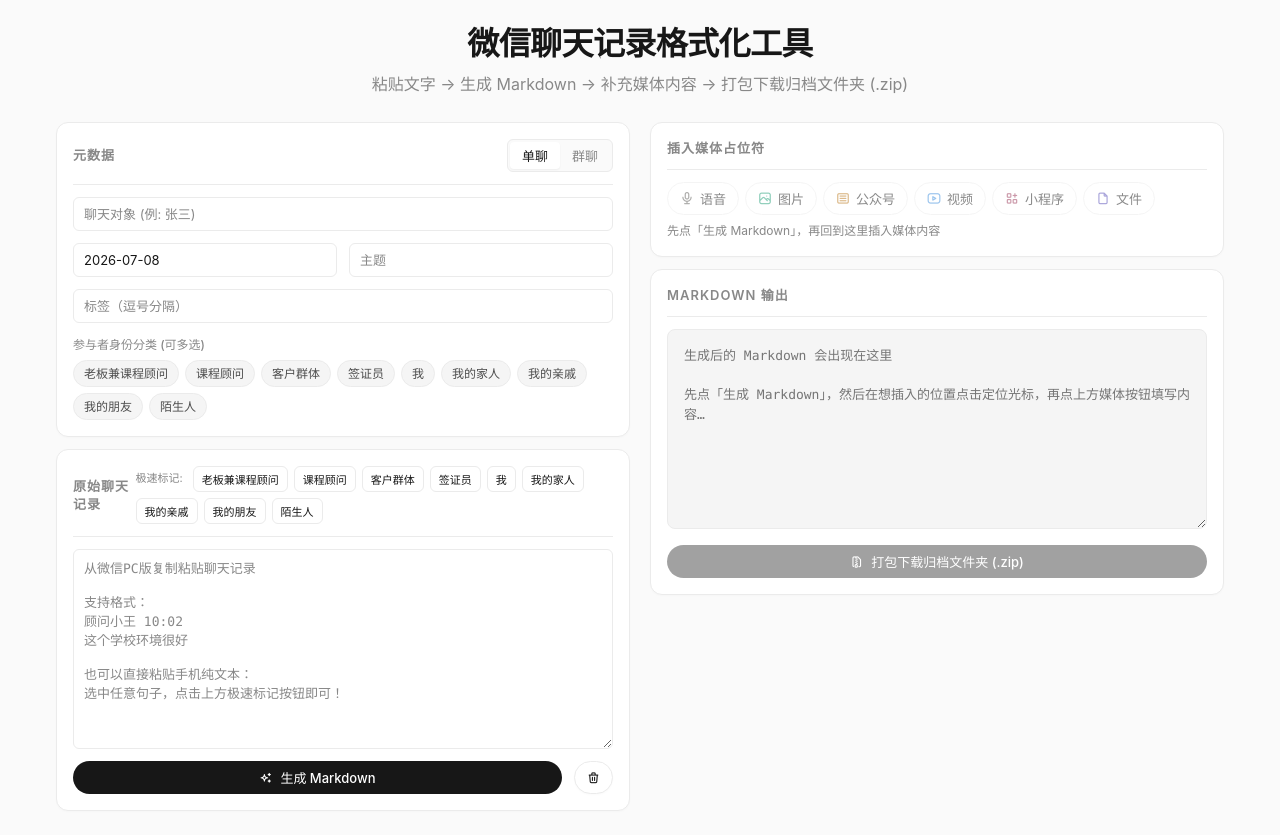
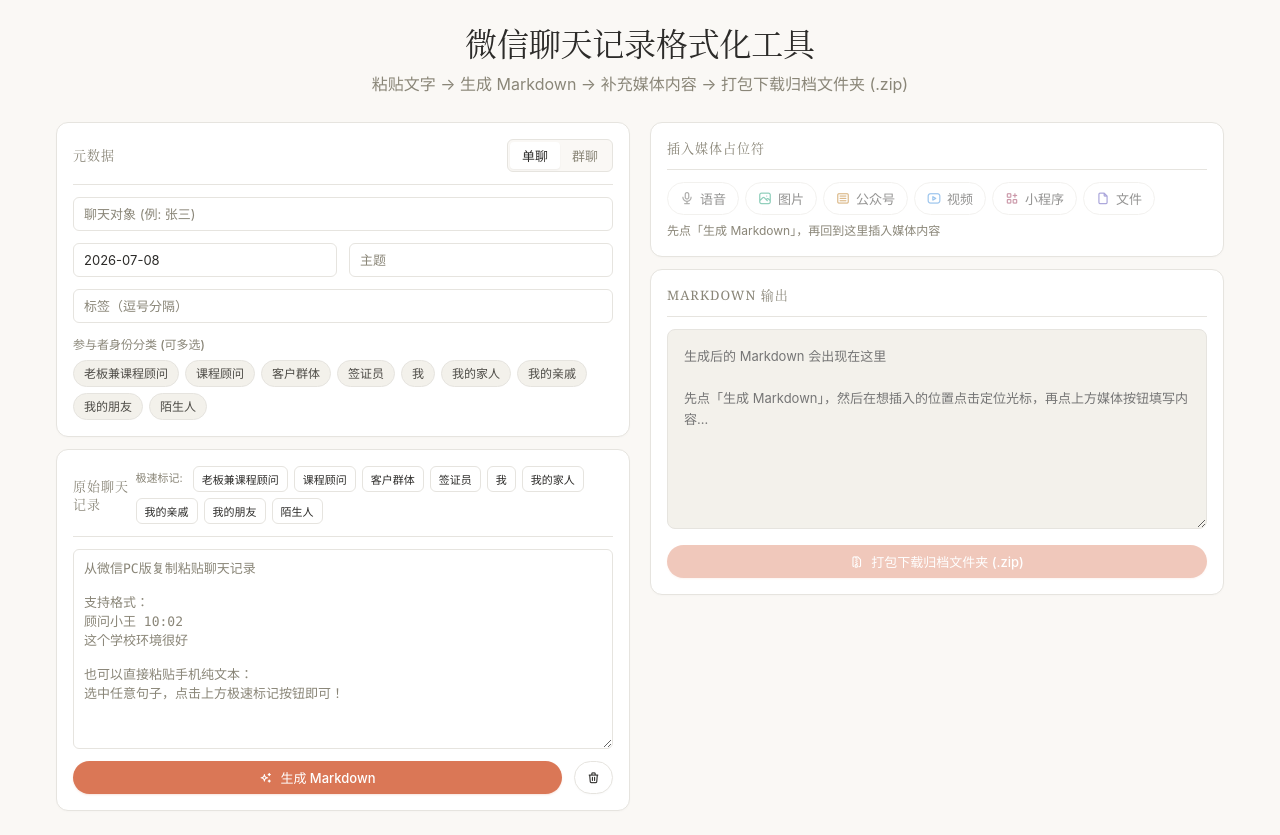
Before and after one commit to yuuniji/wechat-formatter, a React (Vite) app: page / in a window 1280 px wide. Built offline with nearby package versions, Linux system fonts and the light colour scheme.

Commit message:
style: apply claude inspired aesthetic

```diff
--- a/src/index.css
+++ b/src/index.css
@@ -1,18 +1,18 @@
 :root {
-  /* Vercel Colors */
-  --vc-primary: #171717;
+  /* Claude Colors */
+  --vc-primary: #da7756; /* Claude Terracotta */
   --vc-on-primary: #ffffff;
-  --vc-ink: #171717;
-  --vc-body: #4d4d4d;
-  --vc-mute: #888888;
-  --vc-hairline: #ebebeb;
-  --vc-hairline-strong: #a1a1a1;
+  --vc-ink: #2c2b29; /* Warm dark gray */
+  --vc-body: #4d4b46;
+  --vc-mute: #8a8678;
+  --vc-hairline: #e6e4df;
+  --vc-hairline-strong: #d2cfc4;
   --vc-canvas: #ffffff;
-  --vc-canvas-soft: #fafafa;
-  --vc-canvas-soft-2: #f5f5f5;
-  --vc-link: #0070f3;
-  --vc-selection: #171717;
-  --vc-selection-fg: #f2f2f2;
+  --vc-canvas-soft: #faf8f5; /* Claude Paper */
+  --vc-canvas-soft-2: #f3f1eb;
+  --vc-link: #da7756;
+  --vc-selection: #f0ede6;
+  --vc-selection-fg: #2c2b29;
 
   /* Radii */
   --radius-xs: 4px;
@@ -23,9 +23,10 @@
   --radius-pill: 100px;
   --radius-full: 9999px;
 
-  /* Fonts (Added Chinese fallback as per ai-design-architect rules) */
-  --font-sans: 'Geist', 'Inter', system-ui, -apple-system, 'PingFang SC', 'Microsoft YaHei', 'Noto Sans SC', sans-serif;
-  --font-mono: 'Geist Mono', ui-monospace, SFMono-Regular, Menlo, Monaco, monospace;
+  /* Fonts */
+  --font-sans: -apple-system, BlinkMacSystemFont, "Segoe UI", Roboto, Helvetica, Arial, "PingFang SC", "Microsoft YaHei", sans-serif;
+  --font-serif: ui-serif, Georgia, Cambria, "Times New Roman", Times, "Songti SC", "Noto Serif CJK SC", serif;
+  --font-mono: ui-monospace, SFMono-Regular, Menlo, Monaco, Consolas, monospace;
 }
 
 /* Global Reset */
@@ -54,14 +55,15 @@
 /* Base Typo */
 h1, h2, h3, h4, h5, h6 {
   margin: 0;
-  font-weight: 600;
+  font-weight: 500;
   color: var(--vc-ink);
+  font-family: var(--font-serif);
 }
 
 h1 {
   font-size: 32px;
   line-height: 1.25;
-  letter-spacing: -0.6px;
+  letter-spacing: -0.2px;
 }
 
 h2 {
@@ -173,10 +175,11 @@
 .vc-btn-primary {
   background: var(--vc-primary);
   color: var(--vc-on-primary);
+  box-shadow: 0 1px 2px rgba(218, 119, 86, 0.2);
 }
 
 .vc-btn-primary:hover {
-  background: #333333;
+  background: #c76547;
 }
 
 .vc-btn-secondary {
@@ -232,9 +235,9 @@
 
 /* Markdown specific output styling */
 .vc-markdown-output {
-  font-family: var(--font-mono);
+  font-family: var(--font-sans);
   font-size: 13px;
-  line-height: 1.5;
+  line-height: 1.6;
   padding: 16px;
   background: var(--vc-canvas-soft-2);
   border-radius: var(--radius-md);
```
